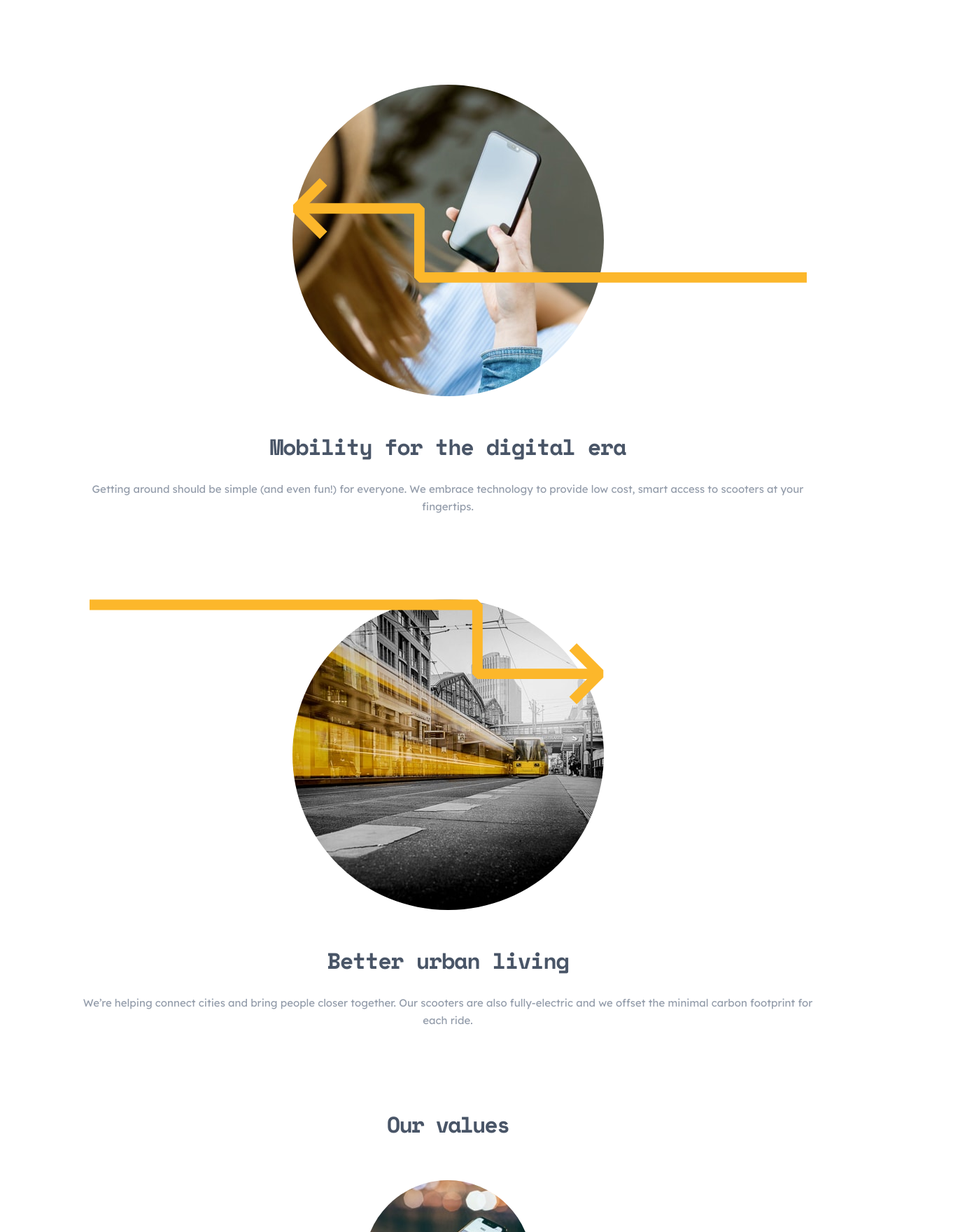
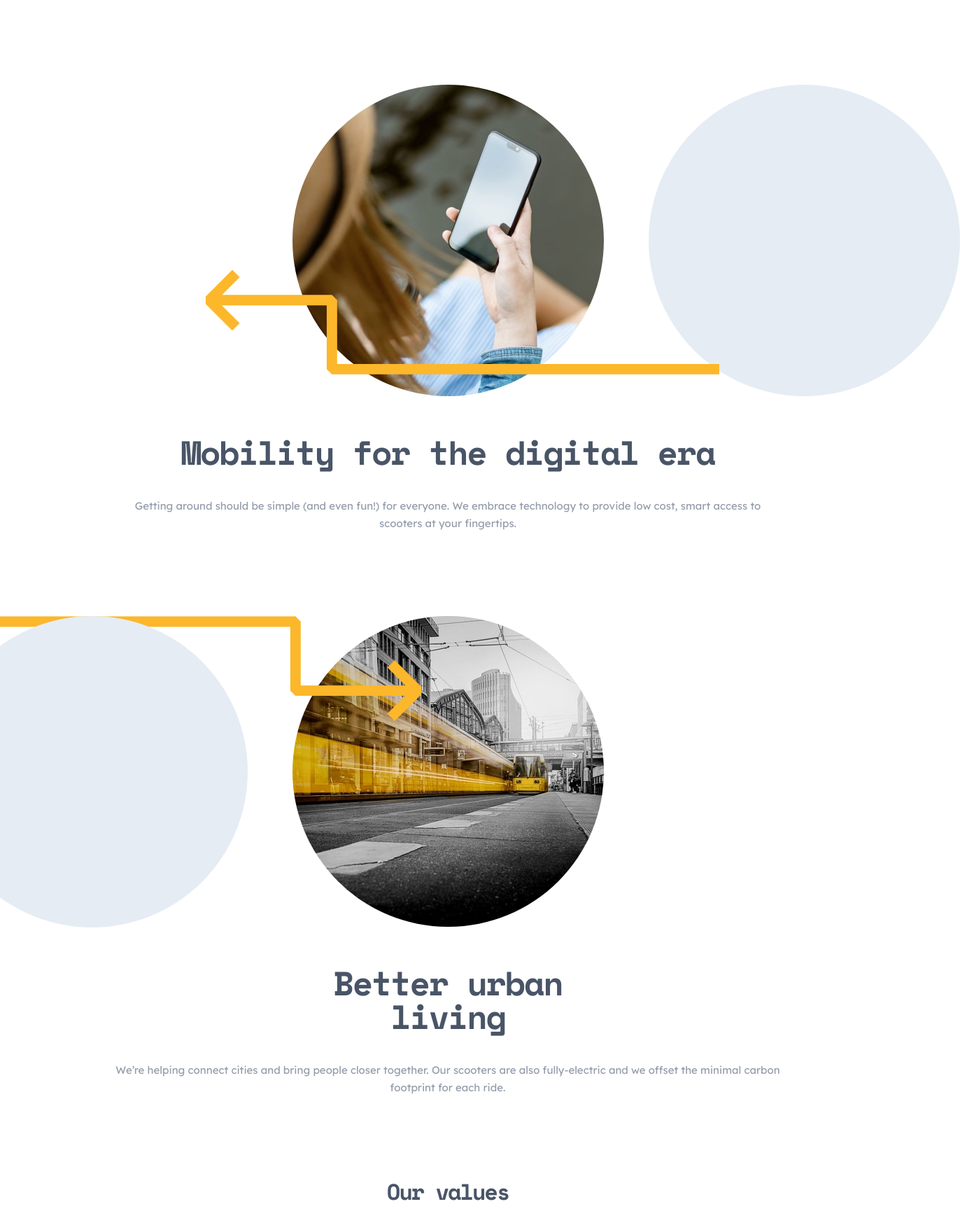
Before and after one commit to stephjoseph/scoot-website, a React (Vite) app: page /about in a window 1280 px wide. Shown: the part 320-2080 px from the top of the page at 70% size, 1372 px wide, since content can reach past the window. Built offline with nearby package versions, Linux system fonts and the light colour scheme.

Commit message:
Update Features.tsx

```diff
--- a/src/components/about/main/Features.tsx
+++ b/src/components/about/main/Features.tsx
@@ -1,48 +1,55 @@
 // images
-import digitalEraImg from "../../../assets/images/digital-era.jpg";
-import betterLivingImg from "../../../assets/images/better-living.jpg";
+import digitalEraImg from '../../../assets/images/digital-era.jpg';
+import betterLivingImg from '../../../assets/images/better-living.jpg';
 
 // patterns
-import leftUpwardArrow from "../../../assets/patterns/left-upward-arrow.svg";
-import rightDownwardArrow from "../../../assets/patterns/right-downward-arrow.svg";
+import leftUpwardArrow from '../../../assets/patterns/left-upward-arrow.svg';
+import rightDownwardArrow from '../../../assets/patterns/right-downward-arrow.svg';
+import circle from '../../../assets/patterns/circle.svg';
 
 const Features = () => {
   return (
-    <section className="flex w-[82.93%] flex-col items-center gap-[7.5rem]">
-      <div className="flex flex-col items-center gap-14 text-center">
-        <div className="relative">
+    <section className='flex w-[82.93%] flex-col items-center gap-[7.5rem] tablet:w-[74.60%]'>
+      <div className='flex flex-col items-center gap-14 text-center'>
+        <div className='relative'>
           <div>
-            <img className="rounded-full" src={digitalEraImg} alt="" />
+            <img className='rounded-full' src={digitalEraImg} alt='' />
           </div>
-          <div className="absolute top-[8.313rem] w-[45.938rem]">
-            <img className="absolute" src={leftUpwardArrow} alt="" />
+          <div className='absolute top-[8.313rem] z-10 w-[45.938rem] tablet:-left-[7.813rem] tablet:top-[16.5rem]'>
+            <img className='absolute' src={leftUpwardArrow} alt='' />
+          </div>
+          <div className='absolute top-0 -right-[509px] hidden tablet:block'>
+            <img src={circle} alt='' />
           </div>
         </div>
-        <div className="flex flex-col items-center gap-8">
-          <h2 className="font-h2 text-[2rem] leading-[2rem] tracking-[-1.43px] text-dark-navy">
+        <div className='flex flex-col items-center gap-8 tablet:gap-10'>
+          <h2 className='font-h2 tablet:font-h2 text-[2rem] leading-[2rem] tracking-[-1.43px] text-dark-navy'>
             Mobility for the digital era
           </h2>
-          <p className="font-body text-dim-grey">
+          <p className='font-body text-dim-grey'>
             Getting around should be simple (and even fun!) for everyone. We
             embrace technology to provide low cost, smart access to scooters at
             your fingertips.
           </p>
         </div>
       </div>
-      <div className="flex flex-col items-center gap-14 text-center">
-        <div className="relative">
+      <div className='flex flex-col items-center gap-14 text-center'>
+        <div className='relative'>
           <div>
-            <img className="rounded-full" src={betterLivingImg} alt="" />
+            <img className='rounded-full' src={betterLivingImg} alt='' />
           </div>
-          <div className="absolute top-0 right-0 w-[45.938rem]">
-            <img className="absolute" src={rightDownwardArrow} alt="" />
+          <div className='absolute top-0 right-0 w-[45.938rem] tablet:-left-[550px]'>
+            <img className='absolute' src={rightDownwardArrow} alt='' />
+          </div>
+          <div className='absolute top-0 -left-[509px] hidden tablet:block'>
+            <img src={circle} alt='' />
           </div>
         </div>
-        <div className="flex flex-col items-center gap-8">
-          <h2 className="font-h2 text-[2rem] leading-[2rem] tracking-[-1.43px] text-dark-navy">
-            Better urban living
+        <div className='flex flex-col items-center gap-8 tablet:gap-10'>
+          <h2 className='font-h2 tablet:font-h2 text-[2rem] leading-[2rem] tracking-[-1.43px] text-dark-navy'>
+            Better urban <br className='hidden tablet:inline' /> living
           </h2>
-          <p className="font-body text-dim-grey">
+          <p className='font-body text-dim-grey'>
             We’re helping connect cities and bring people closer together. Our
             scooters are also fully-electric and we offset the minimal carbon
             footprint for each ride.
```
